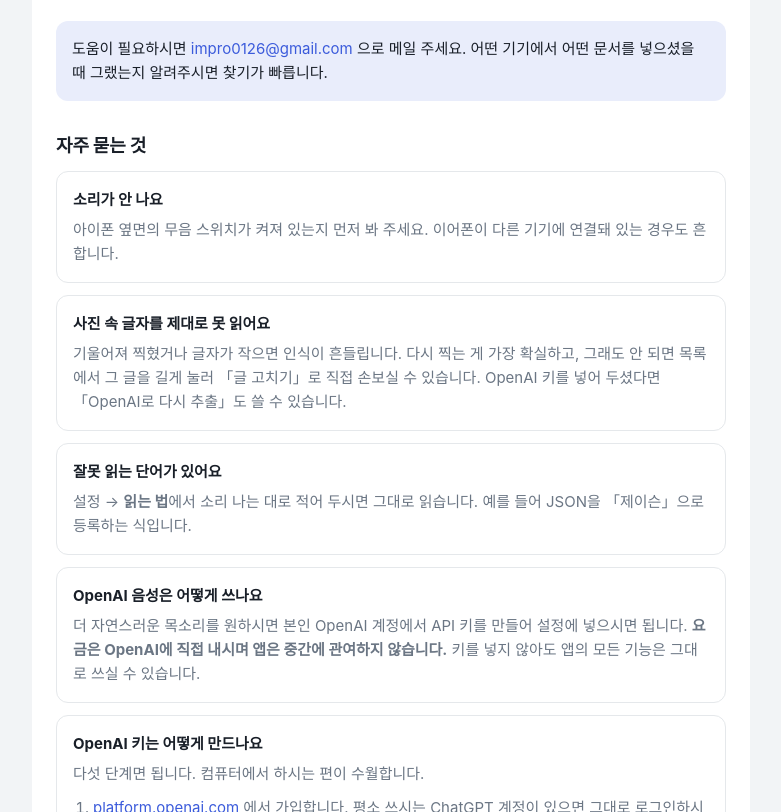
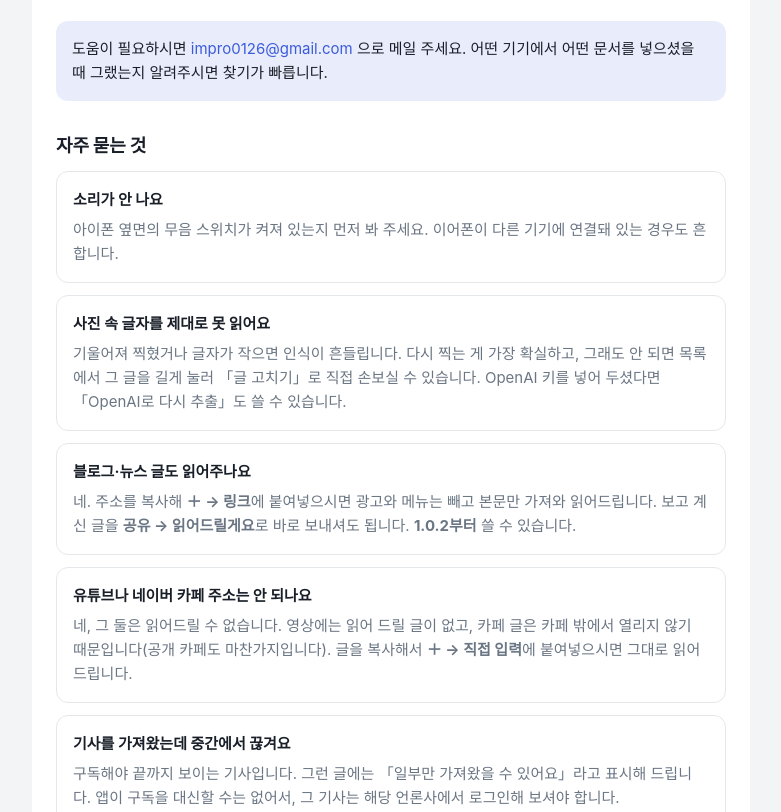
Before and after one commit to impro0126-pixel/apps, a plain HTML site: page readforyou/index.html in a window 1280 px wide. Shown: the part 140-952 px from the top of the page, without its empty margins (249-1030 px from the left). Drawn offline with Linux system fonts and the light colour scheme.

Commit message:
페이지 갱신

```diff
--- a/readforyou/index.html
+++ b/readforyou/index.html
@@ -29,6 +29,27 @@
     <p>기울어져 찍혔거나 글자가 작으면 인식이 흔들립니다. 다시 찍는 게 가장 확실하고,
        그래도 안 되면 목록에서 그 글을 길게 눌러 「글 고치기」로 직접 손보실 수 있습니다.
        OpenAI 키를 넣어 두셨다면 「OpenAI로 다시 추출」도 쓸 수 있습니다.</p>
+  </div>
+
+  <div class="faq">
+    <strong>블로그·뉴스 글도 읽어주나요</strong>
+    <p>네. 주소를 복사해 <b>＋ → 링크</b>에 붙여넣으시면 광고와 메뉴는 빼고 본문만 가져와
+       읽어드립니다. 보고 계신 글을 <b>공유 → 읽어드릴게요</b>로 바로 보내셔도 됩니다.
+       <b>1.0.2부터</b> 쓸 수 있습니다.</p>
+  </div>
+
+  <div class="faq">
+    <strong>유튜브나 네이버 카페 주소는 안 되나요</strong>
+    <p>네, 그 둘은 읽어드릴 수 없습니다. 영상에는 읽어 드릴 글이 없고, 카페 글은 카페
+       밖에서 열리지 않기 때문입니다(공개 카페도 마찬가지입니다). 글을 복사해서
+       <b>＋ → 직접 입력</b>에 붙여넣으시면 그대로 읽어드립니다.</p>
+  </div>
+
+  <div class="faq">
+    <strong>기사를 가져왔는데 중간에서 끊겨요</strong>
+    <p>구독해야 끝까지 보이는 기사입니다. 그런 글에는 「일부만 가져왔을 수 있어요」라고
+       표시해 드립니다. 앱이 구독을 대신할 수는 없어서, 그 기사는 해당 언론사에서
+       로그인해 보셔야 합니다.</p>
   </div>
 
   <div class="faq">
```
